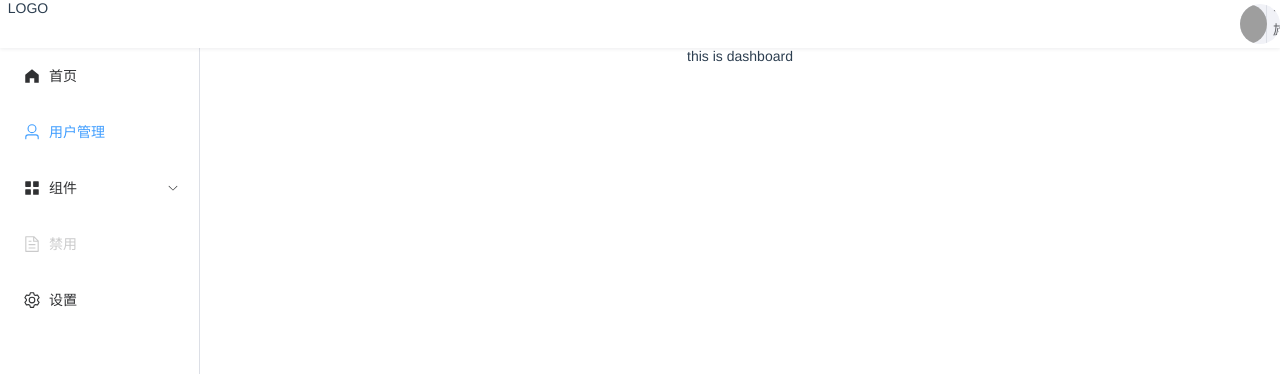
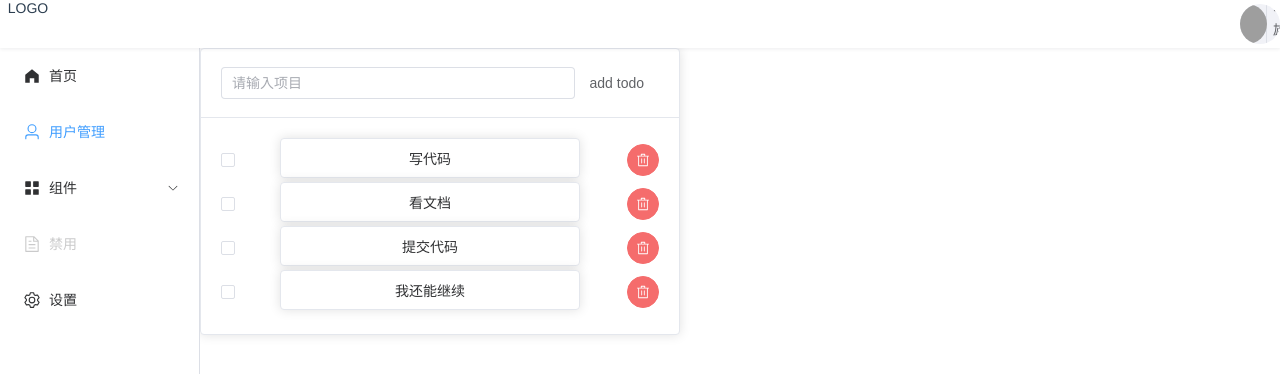
Before and after one commit to Hefeixiong/vue-manager, a Vue app: page /dashborad in a window 1280 px wide. Shown: the top 374 px of the page. Built offline with nearby package versions, Linux system fonts and the light colour scheme; grey boxes are pictures that could not be loaded.

Commit message:
修改todo list组件

```diff
--- a/components.d.ts
+++ b/components.d.ts
@@ -7,6 +7,7 @@ declare module 'vue' {
     ElAside: typeof import('element-plus/es')['ElAside']
     ElAvatar: typeof import('element-plus/es')['ElAvatar']
     ElButton: typeof import('element-plus/es')['ElButton']
+    ElCard: typeof import('element-plus/es')['ElCard']
     ElCheckbox: typeof import('element-plus/es')['ElCheckbox']
     ElCheckboxGroup: typeof import('element-plus/es')['ElCheckboxGroup']
     ElCol: typeof import('element-plus/es')['ElCol']
--- a/src/components/TodoList.vue
+++ b/src/components/TodoList.vue
@@ -2,30 +2,76 @@
   <el-card class="box-card">
     <template #header>
       <div class="card-header">
-        <span>Card name</span>
-        <el-button class="button" text>Operation button</el-button>
+        <el-input v-model="newList" placeholder="请输入项目"/>
+        <el-button class="button" text @click="addList">add todo</el-button>
       </div>
     </template>
-    <div v-for="o in 4" :key="o" class="text item">{{ 'List item ' + o }}</div>
+    <div class="card-body" v-for="todo in todoList" :key="todo.id">
+      <el-checkbox v-on:change="isDone"/>
+      <el-card  class="text item" :body-style="{padding: '9px'}">{{todo.text }}</el-card>
+      <el-button type="danger" :icon="Delete" circle />
+    </div>
   </el-card>
 </template>
 
-<style>
+<script lang="ts" setup>
+import { ref } from "@vue/reactivity"
+import {
+  Check,
+  Delete,
+  Edit,
+  Message,
+  Search,
+  Star,
+} from '@element-plus/icons-vue'
+let id = 0
+let isDone = false
+const newList =  ref('')
+const todoList = ref([
+  {id: id++, text: '写代码'},
+  {id: id++, text: '看文档'},
+  {id: id++, text: '提交代码'},
+  {id: id++, text: '我还能继续'},
+])
+
+function addList() {
+  todoList.value.push({id: id++, text: newList.value})
+}
+</script>
+
+<style lang="scss">
 .card-header {
   display: flex;
   justify-content: space-between;
   align-items: center;
+
+
+}
+.card-body {
+  display: flex;
+  justify-content: space-between;
+  align-items: center;
+  > el-radio {
+    margin: 0;
+  }
+  > .text {
+      font-size: 14px;
+      margin-right: 2px;
+      width: 300px;
+  }
+
+  > .item {
+      margin-bottom: 4px;
+    }
 }
 
-.text {
-  font-size: 14px;
-}
 
-.item {
-  margin-bottom: 18px;
-}
 
 .box-card {
   width: 480px;
 }
 </style>
+
+function addList() {
+  throw new Error("Function not implemented.")
+}
--- a/src/view/Dashborad.vue
+++ b/src/view/Dashborad.vue
@@ -1,8 +1,9 @@
 <template>
     <div>
-        this is dashboard
+        <todo/>
     </div>
 </template>
 
 <script lang="ts" setup>
+import todo from "@/components/TodoList.vue"
 </script>
```
